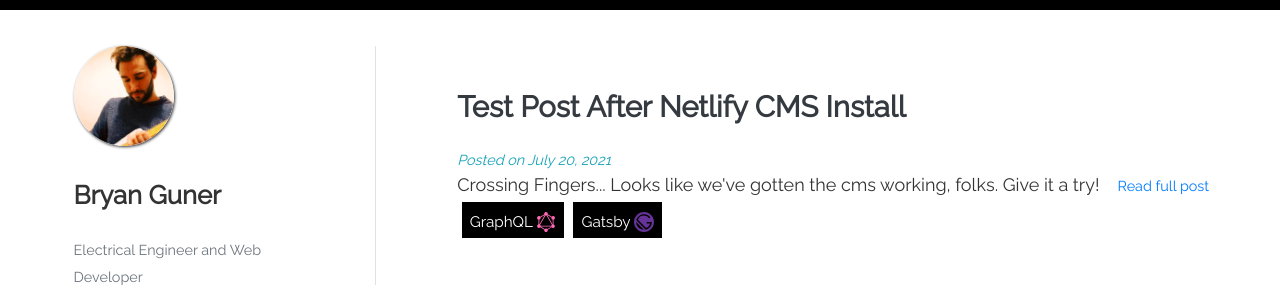
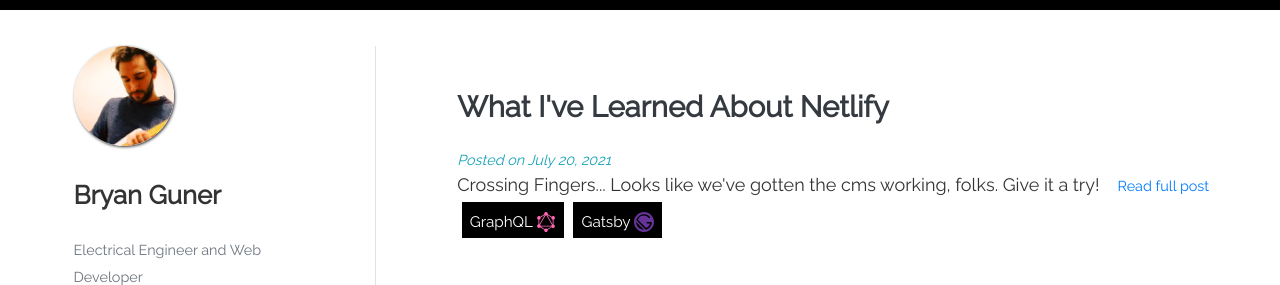
Before and after one commit to Portfolio-Projects42/Quick-Post-Blog, a Gatsby site: page / in a window 1280 px wide. Shown: the part 57-342 px from the top of the page. Built offline with nearby package versions, Linux system fonts and the light colour scheme; Gatsby itself is replaced by a stand-in of ours; some packages are replaced by stand-ins of ours.

Commit message:
test-post-after-netlify-cms-install.md: updated title

```diff
--- a/posts/test-post-after-netlify-cms-install.md
+++ b/posts/test-post-after-netlify-cms-install.md
@@ -4,7 +4,7 @@
   - gatsby
 published: true
 date: '2021-07-20T08:54'
-title: Test Post After Netlify CMS Install
+title: What I've Learned About Netlify
 ---
 *Crossing Fingers...*
 
```
